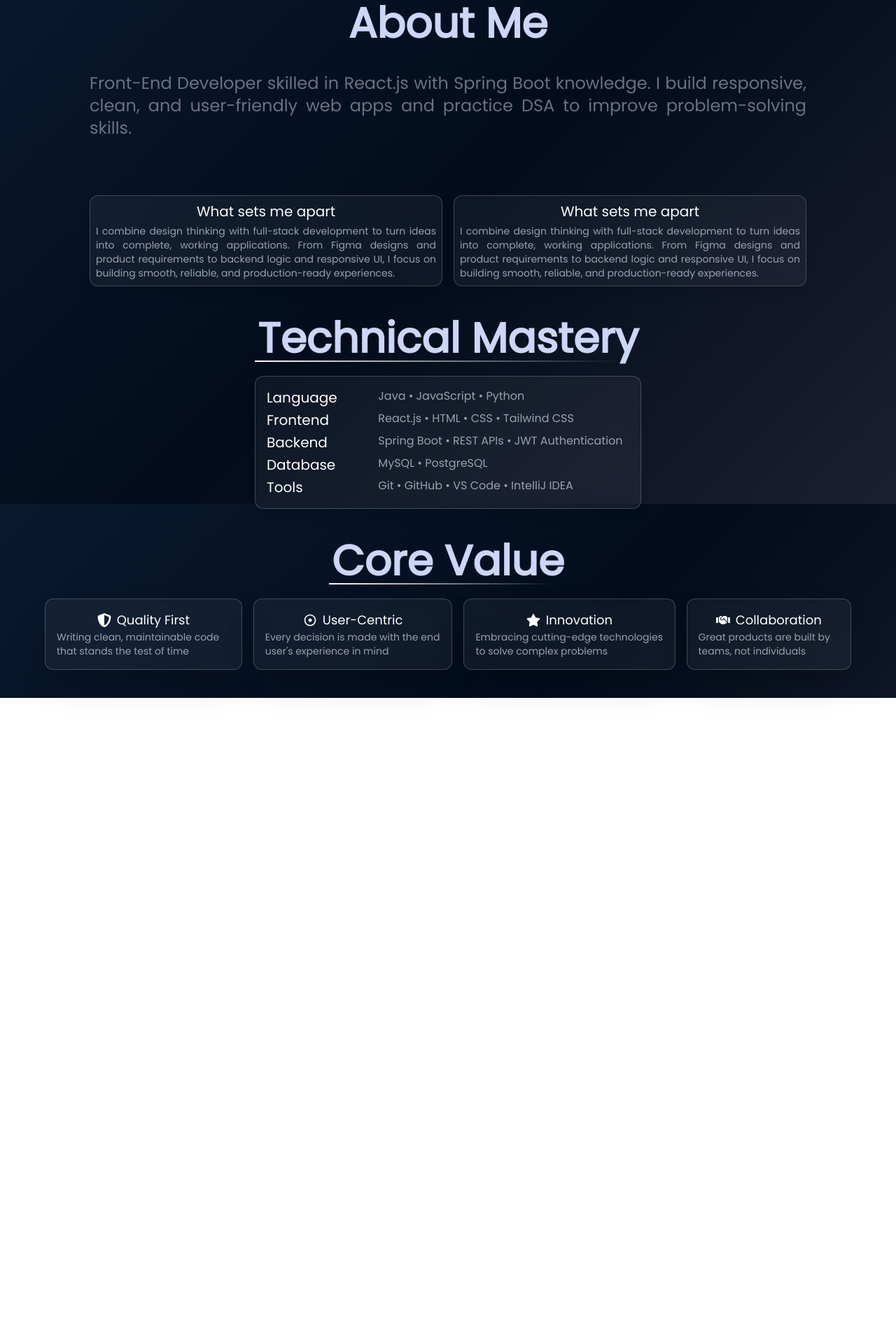
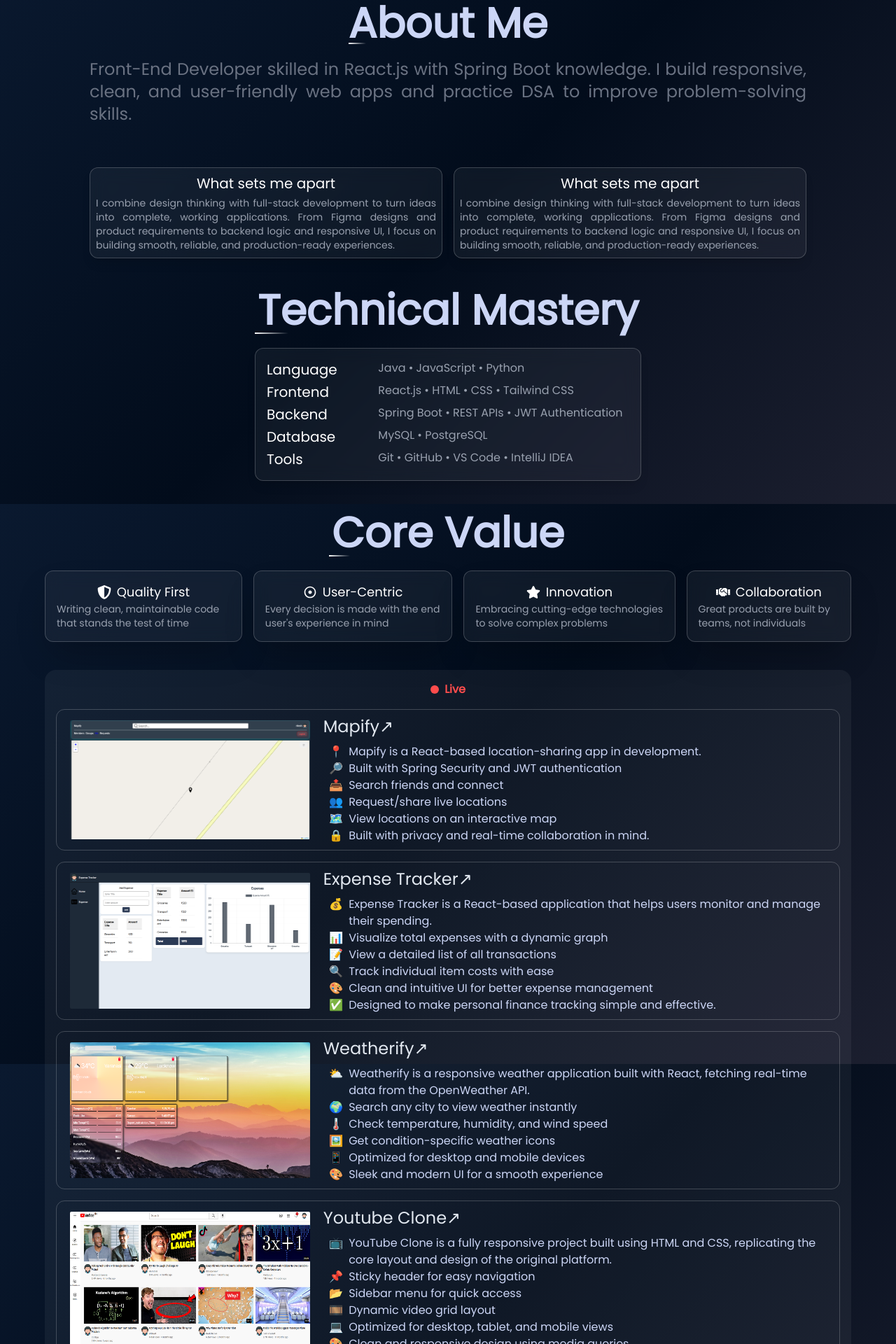
Before and after one commit to Ritesh-Kumar-Verma/myPortfolio, a React (Vite) app: page /#/ in a window 1280 px wide. Shown: the part 880-2800 px from the top of the page at 70% size. Before the commit the page ends 1877 px from the top, so only its background shows below. Built offline with nearby package versions, Linux system fonts and the light colour scheme.

Commit message:
Added active projects list

```diff
--- a/src/App.jsx
+++ b/src/App.jsx
@@ -22,7 +22,7 @@ const App = () => {
 
     // </div>
     <div className="">
-      {/* <CursorLight/> */}
+      <CursorLight/>
       <Header activeTab={activeTab} setActiveTab={setActiveTab} />
       <Routes>
         <Route path="/" element={<Home />} />
--- a/src/Components/Active_Projects.jsx
+++ b/src/Components/Active_Projects.jsx
@@ -1,7 +1,9 @@
 import React from "react";
 import { assets } from "../assets/assets";
+import { useNavigate } from "react-router-dom";
 
 const Active_Projects = ({setActiveTab }) => {
+  const navigate = useNavigate()
 
   const myLiveProjects = [
   {
@@ -72,14 +74,17 @@ const Active_Projects = ({setActiveTab }) => {
 
 
   return (
-    <div className=" w-66/100 mx-5  max-xl:w-19/20
-      flex flex-col  items-center  mt-10 bg-[#0b2239] rounded-xl shadow-2xl
-      border border-[rgba(0,255,255,0.2)] transition-shadow duration-300  gap-2 pb-2
+    <div
+    //  className=" w-66/100 mx-5  max-xl:w-19/20
+    //   flex flex-col  items-center  mt-10 bg-[#0b2239] rounded-xl shadow-2xl
+    //   border border-[rgba(0,255,255,0.2)] transition-shadow duration-300  gap-2 pb-2
 
-     ">
+    //  "
+      className="w-9/10 border-white/10 bg-white/5 rounded-2xl p-4 flex flex-col gap-4 "
+     >
 
       <div className="
-        mt-2 flex items-center gap-2 text-[#ff4d4d] font-bold text-base
+         flex items-center justify-center gap-2 text-[#ff4d4d] font-bold text-base
 
        ">
         <span className="w-3 h-3 bg-[#ff4d4d] rounded-full animate-pulse"></span>
@@ -91,7 +96,7 @@ const Active_Projects = ({setActiveTab }) => {
           <div
           key={index}
             className=" group
-            flex w-19/20 cursor-pointer hover:bg-[rgba(13,25,44,0.7)] rounded-xl p-2 max-lg:flex-col gap-2
+            flex w-full border border-white/20 cursor-pointer hover:bg-[rgba(13,25,44,0.7)] rounded-xl p-2 max-lg:flex-col gap-2
             "
             onClick={() =>
               window.open(data.url, "_blank", "noopener,noreferrer")
@@ -117,8 +122,6 @@ const Active_Projects = ({setActiveTab }) => {
                   )})
 
                 }
-
-
               </div>
             </div>
           </div>
@@ -129,9 +132,8 @@ const Active_Projects = ({setActiveTab }) => {
         <div
           className=" border-b-2 border-transparent group-hover:border-b-[rgb(100,255,218)]
              "
-          onClick={() => {
-            setActiveTab("Projects");
-          }}
+          onClick={() => navigate("/projects")
+          }
         >
           View Full Project Archive
         </div>
--- a/src/Components/Home.jsx
+++ b/src/Components/Home.jsx
@@ -37,6 +37,7 @@ import { useNavigate } from "react-router-dom";
 import { FaShieldAlt } from "react-icons/fa";
 import { MdAdjust } from "react-icons/md";
 import { FaStar,FaHandshake  } from "react-icons/fa";
+import ActiveProjects from "./Active_Projects"
 
 const Home = () => {
   const terminalRef = useRef(null);
@@ -77,7 +78,7 @@ const Home = () => {
     help: () => "Available commands:\nhelp, about, skills, projects, clear",
     about: () => "Hi, I am Ritesh, a Full Stack Developer",
     skills: () => "React.js, Java, Spring Boot, Node.js",
-    projects: () => "1. Mapify\n2. Portfolio Website",
+    projects: () => "1. Mapify_2. Portfolio Website_3. Weatherify_4. Expense Tracker",
     clear: () => "",
   };
 
@@ -304,9 +305,21 @@ const Home = () => {
       </div>
 
       {/* About me */}
-      <div className="mt-10 mb-10 flex flex-col w-4/5 max-md:w-4/5 sm:text-md items-center">
-        <h1 className="text-6xl font-extrabold ">About Me</h1>
-        <p className="mt-10 text-2xl text-gray-500 text-justify">
+      <div className="mt-10 mb-5 flex flex-col w-4/5 max-md:w-4/5 items-center">
+        <div className="relative text-6xl max-sm:text-2xl font-extrabold ">
+          About Me
+          <motion.div
+          initial={{width:0}}
+          animate={{width:[0,"100%"]}}
+          transition={{
+            duration:1.5,
+            ease:"easeOut",
+            repeat:Infinity
+          }}
+          className="w-full h-[2px] absolute left-0 bottom-0 bg-gradient-to-r from-[#ffff] "
+          />
+          </div>
+        <p className="mt-5 max-sm:text-lg text-2xl text-gray-500 text-justify">
           Front-End Developer skilled in React.js with Spring Boot knowledge. I
           build responsive, clean, and user-friendly web apps and practice DSA
           to improve problem-solving skills.
@@ -363,7 +376,7 @@ const Home = () => {
       </div>
 
 
-
+          {/* core value */}
       <div className="flex flex-col justify-center w-9/10  items-center  ">
         <div className="text-6xl font-extrabold max-sm:text-2xl max-md:text-4xl relative w-fit p-1">
           Core Value
@@ -389,14 +402,13 @@ const Home = () => {
             ))}
 
         </div>
+      </div>
 
 
 
 
-
-
-
-
+      <div className="w-full flex justify-center mb-10">
+        <ActiveProjects/>
       </div>
 
 
```
Also changed, not shown: 1 other file (tests, documents, lock files or other folders).
